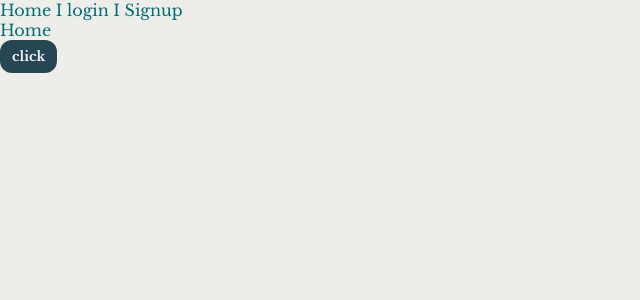
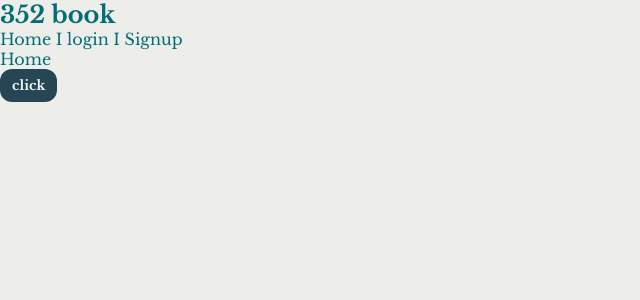
Before and after one commit to Paul2071/352-book-project, a Vue app: page / in a window 1280 px wide. Shown: the top 300 px of the page, without its empty margins (0-640 px from the left). Built offline with nearby package versions, Linux system fonts and the light colour scheme.

Commit message:
added navbar router link to home if clicked

```diff
--- a/src/App.vue
+++ b/src/App.vue
@@ -1,21 +1,17 @@
+<template>
+  <Navbar />
+  <div>
+    <router-link to="/">Home</router-link> I <router-link to="/login">login</router-link> I
+    <router-link to="/signup">Signup</router-link>
 
-
-<template>
-
-
-    <div>
-
-        <router-link to="/">Home</router-link> I
-        <router-link to="/login">login</router-link> I
-        <router-link to="/signup">Signup</router-link>
-
-        <router-view></router-view>
-
-    </div>
-
+    <router-view></router-view>
+  </div>
 </template>
 
 <script>
+import Navbar from './components/Navbar.vue'
 
-
+export default {
+  components: { Navbar }
+}
 </script>
--- /dev/null
+++ b/src/components/Navbar.vue
@@ -0,0 +1,20 @@
+<template>
+
+
+   <div class="navbar">
+        <nav>
+            <h1>
+                <router-link :to="{ name: 'home'}">352 book</router-link>
+            </h1>
+        </nav>
+
+   </div>
+
+</template>
+
+<script>
+export default {
+
+}
+
+</script>
```
